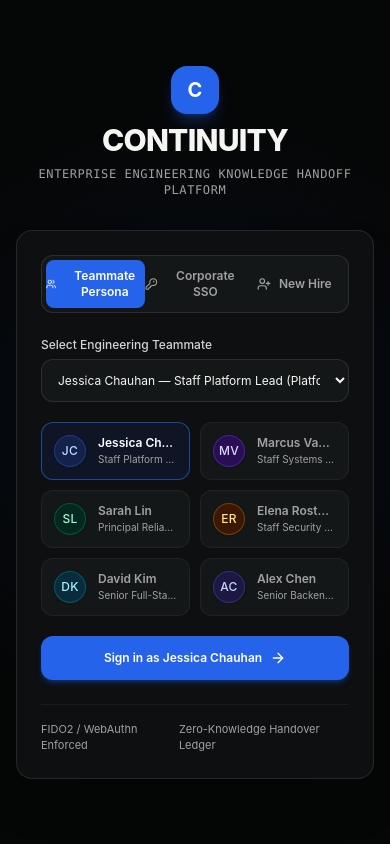
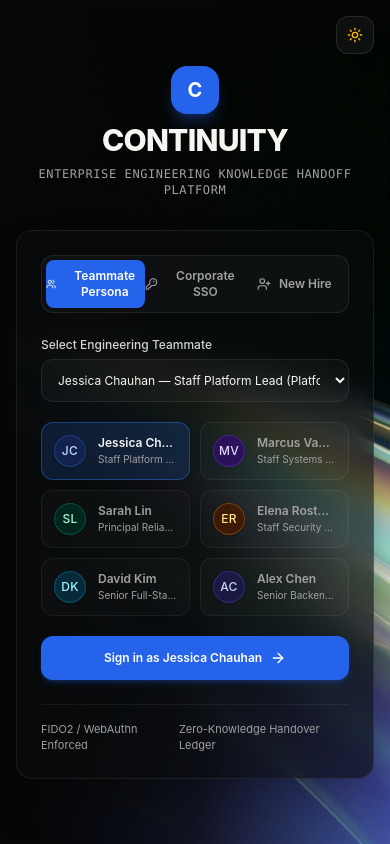
Before and after one commit to YugChapherkar/Continuity, a Next.js app: page /login in a window 390 px wide. Built offline with nearby package versions, Linux system fonts and the light colour scheme.

Commit message:
feat: enhance login page with minimal glass design, IridescentWave, and light mode support

```diff
--- a/app/login/page.tsx
+++ b/app/login/page.tsx
@@ -3,6 +3,7 @@
 import React, { useState } from 'react';
 import { useApp } from '@/context/AppContext';
 import { Avatar } from '@/components/ui/Avatar';
+import { IridescentWave } from '@/components/ui/IridescentWave';
 import { useRouter } from 'next/navigation';
 import {
   Lock,
@@ -12,15 +13,18 @@ import {
   Users,
   KeyRound,
   UserPlus,
+  Sun,
+  Moon,
 } from 'lucide-react';
 
 export default function LoginPage() {
-  const { users, currentUser, setCurrentUser, showToast } = useApp();
+  const { users, currentUser, setCurrentUser, showToast, theme, toggleTheme } = useApp();
   const [selectedUser, setSelectedUser] = useState(currentUser);
   const [activeTab, setActiveTab] = useState<'persona' | 'credentials' | 'register'>('persona');
   const [email, setEmail] = useState('');
   const [password, setPassword] = useState('');
   const router = useRouter();
+  const isLight = theme === 'light';
 
   const handleSignInAsPersona = () => {
     setCurrentUser(selectedUser);
@@ -35,9 +39,29 @@ export default function LoginPage() {
   };
 
   return (
-    <div className="min-h-screen bg-[#050606] text-[#F5F5F2] flex flex-col justify-center items-center p-4 sm:p-6 lg:p-8">
-      {/* Background radial gradient */}
-      <div className="absolute inset-0 bg-[radial-gradient(circle_at_center,rgba(37,99,235,0.08)_0%,transparent_70%)] pointer-events-none" />
+    <div
+      className={`min-h-screen transition-colors duration-300 flex flex-col justify-center items-center p-4 sm:p-6 lg:p-8 relative overflow-hidden ${
+        isLight ? 'bg-[#F8FAFC] text-slate-900' : 'bg-[#050606] text-[#F5F5F2]'
+      }`}
+    >
+      {/* Background authentic wave */}
+      <IridescentWave />
+
+      {/* Top right theme toggle */}
+      <div className="absolute top-4 right-4 z-20">
+        <button
+          onClick={toggleTheme}
+          className="p-2.5 rounded-xl border border-white/10 bg-white/5 hover:bg-white/10 backdrop-blur-md transition-all text-neutral-400 hover:text-white"
+          title={isLight ? 'Switch to dark mode' : 'Switch to light mode'}
+          aria-label={isLight ? 'Switch to dark mode' : 'Switch to light mode'}
+        >
+          {isLight ? (
+            <Moon className="w-4 h-4 text-blue-600" />
+          ) : (
+            <Sun className="w-4 h-4 text-amber-400" />
+          )}
+        </button>
+      </div>
 
       <div className="w-full max-w-xl space-y-8 relative z-10">
         {/* Brand Lockup */}
@@ -52,9 +76,9 @@ export default function LoginPage() {
         </div>
 
         {/* Auth Card */}
-        <div className="bg-[#0D0F10] border border-white/10 rounded-2xl p-6 sm:p-8 shadow-2xl space-y-6">
+        <div className="bg-[#0B0D0E]/60 backdrop-blur-md border border-white/[0.08] rounded-2xl p-6 sm:p-8 shadow-2xl space-y-6">
           {/* Tab Selector */}
-          <div className="flex items-center p-1 bg-[#141718] border border-white/10 rounded-xl">
+          <div className="flex items-center p-1 bg-white/[0.03] border border-white/[0.08] rounded-xl">
             <button
               onClick={() => setActiveTab('persona')}
               className={`flex-1 py-2 text-xs font-semibold rounded-lg transition-all flex items-center justify-center gap-2 ${
@@ -103,10 +127,10 @@ export default function LoginPage() {
                     const u = users.find((x) => x.id === e.target.value);
                     if (u) setSelectedUser(u);
                   }}
-                  className="w-full bg-[#141718] border border-white/10 rounded-xl p-3 text-xs text-[#F5F5F2] focus:outline-none focus:border-[#2563EB]"
+                  className="w-full bg-white/[0.03] border border-white/[0.08] rounded-xl p-3 text-xs text-[#F5F5F2] focus:outline-none focus:border-blue-500 transition-colors"
                 >
                   {users.map((u) => (
-                    <option key={u.id} value={u.id}>
+                    <option key={u.id} value={u.id} className="bg-[#0D0F10] text-neutral-200">
                       {u.name} — {u.role} ({u.department.split('&')[0]})
                     </option>
                   ))}
@@ -124,8 +148,8 @@ export default function LoginPage() {
                       onClick={() => setSelectedUser(u)}
                       className={`p-3 rounded-xl border text-left transition-all flex items-center gap-3 ${
                         isSelected
-                          ? 'bg-blue-950/30 border-blue-500/50 text-white'
-                          : 'bg-[#141718] border-white/5 text-neutral-400 hover:border-white/15 hover:text-neutral-200'
+                          ? 'bg-blue-500/15 border-blue-500/40 text-[#F5F5F2] shadow-sm'
+                          : 'bg-white/[0.02] border border-white/[0.06] text-neutral-400 hover:border-white/20 hover:text-neutral-200'
                       }`}
                     >
                       <Avatar name={u.name} initials={u.initials} size="sm" />
@@ -142,7 +166,7 @@ export default function LoginPage() {
               <button
                 type="button"
                 onClick={handleSignInAsPersona}
-                className="w-full py-3.5 bg-[#2563EB] hover:bg-[#1D4ED8] text-white text-xs font-semibold rounded-xl shadow-md shadow-[#2563EB]/30 transition-all flex items-center justify-center gap-2"
+                className="w-full py-3.5 bg-[#2563EB] hover:bg-[#1D4ED8] text-white text-xs font-semibold rounded-xl shadow-md shadow-[#2563EB]/25 transition-all flex items-center justify-center gap-2"
               >
                 <span>Sign in as {selectedUser.name}</span>
                 <ArrowRight className="w-4 h-4" />
@@ -162,7 +186,7 @@ export default function LoginPage() {
                   placeholder="engineer@continuity.internal"
                   value={email}
                   onChange={(e) => setEmail(e.target.value)}
-                  className="w-full bg-[#141718] border border-white/10 rounded-xl p-3 text-xs text-[#F5F5F2]"
+                  className="w-full bg-white/[0.03] border border-white/[0.08] rounded-xl p-3 text-xs text-[#F5F5F2] focus:outline-none focus:border-blue-500 transition-colors"
                 />
               </div>
 
@@ -175,13 +199,13 @@ export default function LoginPage() {
                   placeholder="••••••••••••••••"
                   value={password}
                   onChange={(e) => setPassword(e.target.value)}
-                  className="w-full bg-[#141718] border border-white/10 rounded-xl p-3 text-xs text-[#F5F5F2]"
+                  className="w-full bg-white/[0.03] border border-white/[0.08] rounded-xl p-3 text-xs text-[#F5F5F2] focus:outline-none focus:border-blue-500 transition-colors"
                 />
               </div>
 
               <button
                 type="submit"
-                className="w-full py-3.5 bg-[#2563EB] hover:bg-[#1D4ED8] text-white text-xs font-semibold rounded-xl shadow-md shadow-[#2563EB]/30 transition-all flex items-center justify-center gap-2"
+                className="w-full py-3.5 bg-[#2563EB] hover:bg-[#1D4ED8] text-white text-xs font-semibold rounded-xl shadow-md shadow-[#2563EB]/25 transition-all flex items-center justify-center gap-2"
               >
                 <Lock className="w-4 h-4" />
                 <span>Verify WebAuthn &amp; Enter Platform</span>
@@ -195,7 +219,7 @@ export default function LoginPage() {
               <p className="leading-relaxed text-[#A0A09D]">
                 New team member accounts are provisioned automatically via internal Okta / SCIM directory syncing.
               </p>
-              <div className="bg-[#141718] border border-white/5 rounded-xl p-4 space-y-2 font-mono text-[11px]">
+              <div className="bg-white/[0.02] border border-white/[0.06] rounded-xl p-4 space-y-2 font-mono text-[11px]">
                 <div className="flex items-center gap-2 text-emerald-400">
                   <CheckCircle2 className="w-4 h-4" />
                   <span>SPIRE Workload Attestation active</span>
@@ -208,7 +232,7 @@ export default function LoginPage() {
               <button
                 type="button"
                 onClick={() => setActiveTab('persona')}
-                className="w-full py-3 bg-white/5 hover:bg-white/10 text-neutral-200 rounded-xl text-xs font-medium transition-colors"
+                className="w-full py-3 bg-white/5 hover:bg-white/10 text-neutral-200 rounded-xl text-xs font-medium transition-colors border border-white/[0.08]"
               >
                 Return to Teammate Persona Selector
               </button>
@@ -216,7 +240,7 @@ export default function LoginPage() {
           )}
 
           {/* Footer note */}
-          <div className="pt-4 border-t border-white/5 flex items-center justify-between text-[11px] text-neutral-400">
+          <div className="pt-4 border-t border-white/[0.06] flex items-center justify-between text-[11px] text-neutral-400">
             <span>FIDO2 / WebAuthn Enforced</span>
             <span>Zero-Knowledge Handover Ledger</span>
           </div>
```
